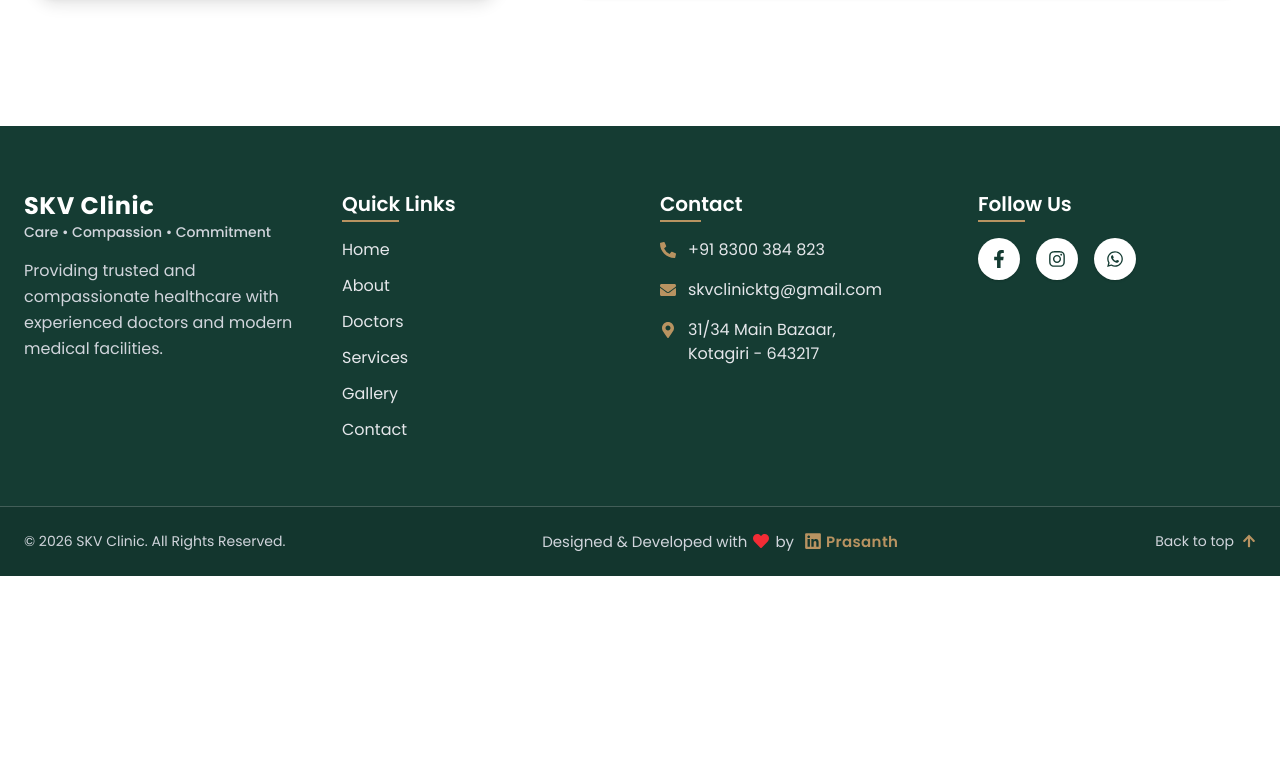
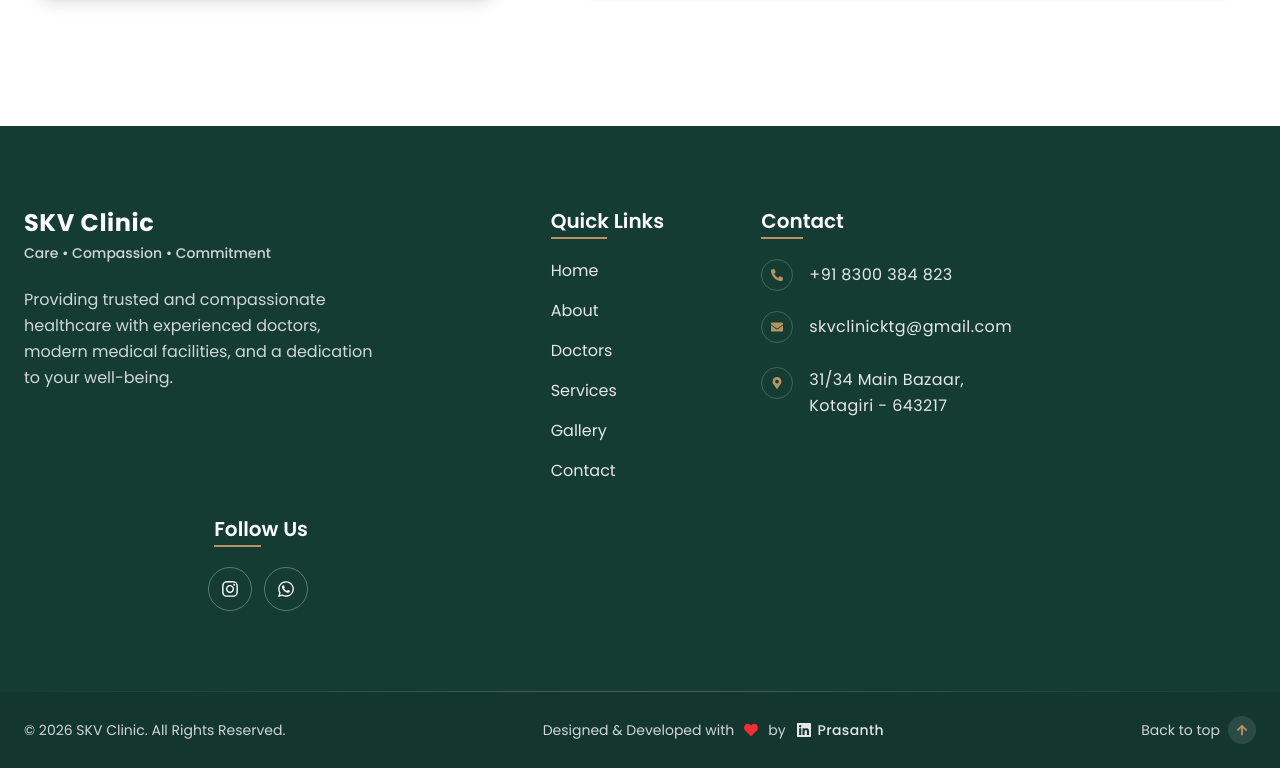
Before and after one commit to prasanthpraju/SKV-client, a React (Vite) app: page /contact in a window 1280 px wide. Shown: the part 1369-2137 px from the top of the page. Before the commit the page ends 1945 px from the top, so only its background shows below. Built offline with nearby package versions, Linux system fonts and the light colour scheme.

Commit message:
Update clinic website UI and images

```diff
--- a/src/components/home/Hero.tsx
+++ b/src/components/home/Hero.tsx
@@ -12,7 +12,7 @@ import {
 } from "react-icons/fi";
 
 // Importing your actual doctor image based on your VS Code folder structure
-import doctorImg from "../../assets/images/docter.jpeg";
+import doctorImg from "../../assets/images/about.jpeg";
 
 // Define the interface for the facilities array
 interface Facility {
@@ -81,21 +81,7 @@ const Hero: React.FC = () => {
                 Comprehensive care for your entire family. Equipped with advanced ECG, fully-featured diagnostic labs, and dedicated specialists.
               </p>
 
-              <div className="mt-10 flex flex-col sm:flex-row gap-4">
-                <a
-                  href="tel:+919344527595"
-                  className="group/btn relative overflow-hidden bg-[#153C33] text-white px-8 py-4 rounded-2xl font-bold flex items-center justify-center gap-3 shadow-[0_10px_20px_-10px_rgba(21,60,51,0.5)] transition-transform hover:-translate-y-1 active:scale-95"
-                >
-                  <FiPhoneCall className="text-[#B89361] group-hover/btn:rotate-12 transition-transform" />
-                  <span className="relative z-10">93445 27595</span>
-                </a>
-                <Link
-                  to="/facilities"
-                  className="px-8 py-4 rounded-2xl font-bold text-[#153C33] bg-transparent border-2 border-[#153C33]/20 hover:border-[#153C33] hover:bg-white transition-all active:scale-95 flex items-center justify-center gap-2 group/link"
-                >
-                  Explore Clinic <FiArrowRight className="group-hover/link:translate-x-1 transition-transform" />
-                </Link>
-              </div>
+
             </div>
           </div>
 
@@ -103,24 +89,13 @@ const Hero: React.FC = () => {
           <div className="md:col-span-12 lg:col-span-5 row-span-2 rounded-[2rem] relative overflow-hidden shadow-md min-h-[350px] bg-[#153C33] group">
             <img
               src={doctorImg}
-              alt="Chief Consultant at SKV Clinic"
+
               className="absolute inset-0 w-full h-full object-cover object-top transition-transform duration-[3s] group-hover:scale-105"
             />
 
             <div className="absolute inset-x-0 bottom-0 h-1/2 bg-gradient-to-t from-[#153C33]/90 via-[#153C33]/40 to-transparent" />
 
-            <div className="absolute bottom-6 left-6 right-6">
-              <div className="bg-white/10 backdrop-blur-md border border-white/20 p-4 rounded-2xl shadow-[0_8px_32px_rgba(0,0,0,0.15)] transform transition-transform duration-500 group-hover:-translate-y-2 hover:bg-white/20 cursor-default">
-                <div className="flex items-center gap-4">
-                  <div className="h-12 w-12 rounded-full bg-[#B89361] flex items-center justify-center text-white shadow-inner">
-                    <FiShield className="h-6 w-6" />
-                  </div>
-                  <div>
-                    <h4 className="text-white font-bold text-base tracking-wide">Chief Consultant</h4>
-                  </div>
-                </div>
-              </div>
-            </div>
+
           </div>
 
           {/* --- BENTO 3: Modern Care - Solid Background (Spans 4 cols) --- */}
--- a/src/components/layout/Footer.tsx
+++ b/src/components/layout/Footer.tsx
@@ -1,7 +1,6 @@
 import React from "react";
 import { Link } from "react-router-dom";
 import {
-  FaFacebookF,
   FaInstagram,
   FaWhatsapp,
   FaPhoneAlt,
@@ -9,17 +8,14 @@ import {
   FaMapMarkerAlt,
   FaArrowUp,
   FaLinkedin,
-  FaHeart // <-- Added Heart Icon
+  FaHeart
 } from "react-icons/fa";
-// import logo from "../../assets/images/logo.png";
 
-// 1. Define the TypeScript interface for your links
 interface QuickLink {
   name: string;
   path: string;
 }
 
-// 2. Apply the interface to your array
 const QUICK_LINKS: QuickLink[] = [
   { name: "Home", path: "/" },
   { name: "About", path: "/about" },
@@ -32,7 +28,6 @@ const QUICK_LINKS: QuickLink[] = [
 const Footer: React.FC = () => {
   const currentYear: number = new Date().getFullYear();
 
-  // Function to manually scroll to the top for the "Back to Top" button
   const scrollToTop = (): void => {
     window.scrollTo({
       top: 0,
@@ -41,36 +36,31 @@ const Footer: React.FC = () => {
   };
 
   return (
-    <footer className="bg-primary text-white relative">
-      <div className="mx-auto grid max-w-7xl gap-10 px-6 py-16 md:grid-cols-2 lg:grid-cols-4">
+    <footer className="bg-primary text-white relative border-t border-primary/20">
+      {/* Main Footer Content - Premium Spacious Grid */}
+      <div className="mx-auto grid max-w-[1400px] gap-12 px-6 py-20 sm:grid-cols-2 lg:grid-cols-12 lg:gap-8">
 
         {/* Clinic Info */}
-        <div className="flex flex-col space-y-4">
-          <div className="flex items-center gap-3">
-            {/* <img
-              src={logo}
-              alt="SKV Clinic Logo"
-              className="h-14 w-14 rounded-full bg-white p-1 object-cover"
-              loading="lazy"
-            /> */}
-            <div>
-              <h2 className="text-2xl font-bold tracking-wide">SKV Clinic</h2>
-              <p className="text-sm font-medium text-gray-300">
-                Care • Compassion • Commitment
-              </p>
-            </div>
+        <div className="flex flex-col space-y-4 text-center sm:text-left items-center sm:items-start lg:col-span-4 lg:pr-10">
+          <div>
+            {/* Original Bold Font */}
+            <h2 className="text-2xl font-bold tracking-wide">SKV Clinic</h2>
+            <p className="text-sm font-medium text-gray-300 mt-1">
+              Care • Compassion • Commitment
+            </p>
           </div>
-          <p className="text-gray-300 leading-relaxed">
-            Providing trusted and compassionate healthcare with experienced doctors and modern medical facilities.
+          <p className="text-gray-300 leading-relaxed max-w-sm mt-2">
+            Providing trusted and compassionate healthcare with experienced doctors, modern medical facilities, and a dedication to your well-being.
           </p>
         </div>
 
         {/* Quick Links */}
-        <div>
-          <h3 className="mb-5 text-xl font-semibold relative inline-block after:content-[''] after:absolute after:-bottom-1 after:left-0 after:h-[2px] after:w-1/2 after:bg-secondary">
+        <div className="text-center sm:text-left lg:col-span-2 lg:col-start-6">
+          {/* Original Header with Border/Underline */}
+          <h3 className="mb-6 text-xl font-semibold relative inline-block after:content-[''] after:absolute after:-bottom-1 after:left-1/2 sm:after:left-0 after:-translate-x-1/2 sm:after:translate-x-0 after:h-[2px] after:w-1/2 after:bg-secondary">
             Quick Links
           </h3>
-          <ul className="space-y-3">
+          <ul className="space-y-4">
             {QUICK_LINKS.map((link: QuickLink) => (
               <li key={link.name}>
                 <Link
@@ -85,33 +75,36 @@ const Footer: React.FC = () => {
         </div>
 
         {/* Contact */}
-        <div>
-          <h3 className="mb-5 text-xl font-semibold relative inline-block after:content-[''] after:absolute after:-bottom-1 after:left-0 after:h-[2px] after:w-1/2 after:bg-secondary">
+        <div className="text-center sm:text-left flex flex-col items-center sm:items-start lg:col-span-3">
+          <h3 className="mb-6 text-xl font-semibold relative inline-block after:content-[''] after:absolute after:-bottom-1 after:left-1/2 sm:after:left-0 after:-translate-x-1/2 sm:after:translate-x-0 after:h-[2px] after:w-1/2 after:bg-secondary">
             Contact
           </h3>
-          <div className="space-y-4 text-gray-200">
-            {/* Clickable Phone Link */}
+          <div className="space-y-5 text-gray-200 flex flex-col items-center sm:items-start">
             <a
               href="tel:+918300384823"
-              className="flex items-start gap-3 transition-colors duration-300 hover:text-secondary group"
+              className="flex items-center gap-4 transition-colors duration-300 hover:text-secondary group"
             >
-              <FaPhoneAlt className="mt-1 text-secondary group-hover:animate-pulse" />
-              <span>+91 8300 384 823</span>
+              <span className="flex h-8 w-8 items-center justify-center rounded-full border border-white/20 group-hover:border-secondary/50 transition-colors">
+                <FaPhoneAlt size={12} className="text-secondary group-hover:animate-pulse" />
+              </span>
+              <span className="tracking-wide">+91 8300 384 823</span>
             </a>
 
-            {/* Clickable Email Link */}
             <a
               href="mailto:skvclinicktg@gmail.com"
-              className="flex items-start gap-3 transition-colors duration-300 hover:text-secondary group"
+              className="flex items-center gap-4 transition-colors duration-300 hover:text-secondary group"
             >
-              <FaEnvelope className="mt-1 text-secondary" />
-              <span>skvclinicktg@gmail.com</span>
+              <span className="flex h-8 w-8 items-center justify-center rounded-full border border-white/20 group-hover:border-secondary/50 transition-colors">
+                <FaEnvelope size={12} className="text-secondary" />
+              </span>
+              <span className="tracking-wide">skvclinicktg@gmail.com</span>
             </a>
 
-            {/* Address */}
-            <div className="flex items-start gap-3">
-              <FaMapMarkerAlt className="mt-1 text-secondary shrink-0" />
-              <span>
+            <div className="flex items-start gap-4 text-left group">
+              <span className="flex h-8 w-8 shrink-0 items-center justify-center rounded-full border border-white/20 transition-colors mt-1">
+                <FaMapMarkerAlt size={12} className="text-secondary" />
+              </span>
+              <span className="leading-relaxed tracking-wide pt-1">
                 31/34 Main Bazaar,<br />
                 Kotagiri - 643217
               </span>
@@ -120,22 +113,17 @@ const Footer: React.FC = () => {
         </div>
 
         {/* Social */}
-        <div>
-          <h3 className="mb-5 text-xl font-semibold relative inline-block after:content-[''] after:absolute after:-bottom-1 after:left-0 after:h-[2px] after:w-1/2 after:bg-secondary">
+        <div className="text-center sm:text-left flex flex-col items-center sm:items-start lg:col-span-3 lg:items-end">
+          <h3 className="mb-6 text-xl font-semibold relative inline-block after:content-[''] after:absolute after:-bottom-1 after:left-1/2 sm:after:left-0 after:-translate-x-1/2 sm:after:translate-x-0 after:h-[2px] after:w-1/2 after:bg-secondary">
             Follow Us
           </h3>
-          <div className="flex gap-4">
+          <div className="flex gap-3 justify-center sm:justify-start">
             <a
-              href="#"
-              aria-label="Facebook"
-              className="rounded-full bg-white p-3 text-primary shadow-sm transition-all duration-300 hover:-translate-y-1 hover:bg-secondary hover:text-white hover:shadow-md focus:outline-none focus:ring-2 focus:ring-secondary focus:ring-offset-2 focus:ring-offset-primary"
-            >
-              <FaFacebookF size={18} />
-            </a>
-            <a
-              href="#"
+              href="https://www.instagram.com/skvclinic?utm_source=qr&stkn=ZnRrcXZmaGJxbG9i"
+              target="_blank"
+              rel="noreferrer noopener"
               aria-label="Instagram"
-              className="rounded-full bg-white p-3 text-primary shadow-sm transition-all duration-300 hover:-translate-y-1 hover:bg-secondary hover:text-white hover:shadow-md focus:outline-none focus:ring-2 focus:ring-secondary focus:ring-offset-2 focus:ring-offset-primary"
+              className="group flex h-11 w-11 items-center justify-center rounded-full border border-white/30 bg-transparent text-white transition-all duration-300 hover:-translate-y-1 hover:border-secondary hover:text-secondary hover:shadow-[0_0_15px_rgba(184,147,97,0.2)]"
             >
               <FaInstagram size={18} />
             </a>
@@ -144,7 +132,7 @@ const Footer: React.FC = () => {
               target="_blank"
               rel="noreferrer noopener"
               aria-label="WhatsApp"
-              className="rounded-full bg-white p-3 text-primary shadow-sm transition-all duration-300 hover:-translate-y-1 hover:bg-secondary hover:text-white hover:shadow-md focus:outline-none focus:ring-2 focus:ring-secondary focus:ring-offset-2 focus:ring-offset-primary"
+              className="group flex h-11 w-11 items-center justify-center rounded-full border border-white/30 bg-transparent text-white transition-all duration-300 hover:-translate-y-1 hover:border-secondary hover:text-secondary hover:shadow-[0_0_15px_rgba(184,147,97,0.2)]"
             >
               <FaWhatsapp size={18} />
             </a>
@@ -152,27 +140,32 @@ const Footer: React.FC = () => {
         </div>
       </div>
 
-      {/* Copyright, Developer & Back to Top Footer */}
-      <div className="border-t border-white/20 bg-black/10 py-6 px-6">
-        <div className="mx-auto flex max-w-7xl flex-col items-center justify-between gap-4 text-sm text-gray-300 md:flex-row">
+      {/* Elegant Divider */}
+      <div className="w-full px-6">
+        <div className="mx-auto max-w-[1400px] h-px bg-gradient-to-r from-transparent via-white/20 to-transparent"></div>
+      </div>
+
+      {/* Copyright & Developer Bar */}
+      <div className="py-6 px-6 bg-black/10">
+        <div className="mx-auto flex max-w-[1400px] flex-col items-center justify-between gap-6 text-sm text-gray-300 md:flex-row">
 
           {/* Left: Copyright */}
-          <p className="text-center md:text-left">
+          <p className="text-center md:text-left order-3 md:order-1">
             © {currentYear} SKV Clinic. All Rights Reserved.
           </p>
 
-          {/* Center: Developer Credit with Heart */}
-          <div className="flex items-center gap-1.5 text-[15px]">
+          {/* Center: Developer Credit */}
+          <div className="flex flex-wrap items-center justify-center gap-1.5 order-2 text-center">
             <span>Designed & Developed with</span>
-            <FaHeart className="text-red-500 animate-pulse" size={16} />
+            <FaHeart className="text-red-500 animate-pulse mx-1" size={14} />
             <span>by</span>
             <a
               href="https://www.linkedin.com/in/prasanth-j-7a8985304"
               target="_blank"
               rel="noopener noreferrer"
-              className="flex items-center gap-1 ml-1 text-secondary hover:text-white hover:underline transition-all duration-300 font-semibold tracking-wide"
+              className="flex items-center gap-1.5 ml-1 text-gray-200 hover:text-secondary hover:underline transition-all duration-300 font-medium tracking-wide"
             >
-              <FaLinkedin size={18} />
+              <FaLinkedin size={16} />
               <span>Prasanth</span>
             </a>
           </div>
@@ -180,11 +173,13 @@ const Footer: React.FC = () => {
           {/* Right: Back to Top Button */}
           <button
             onClick={scrollToTop}
-            className="flex items-center gap-2 hover:text-secondary transition-colors duration-300 focus:outline-none"
+            className="group flex items-center gap-2 hover:text-secondary transition-colors duration-300 focus:outline-none order-1 md:order-3 bg-white/5 md:bg-transparent px-4 py-2 md:p-0 rounded-full md:rounded-none"
             aria-label="Scroll to top"
           >
             <span>Back to top</span>
-            <FaArrowUp className="text-secondary" />
+            <span className="flex h-7 w-7 items-center justify-center rounded-full border border-white/20 md:border-transparent md:bg-white/10 group-hover:bg-secondary/20 group-hover:border-secondary/30 transition-all">
+              <FaArrowUp size={12} className="text-secondary" />
+            </span>
           </button>
 
         </div>
--- a/src/pages/About/About.tsx
+++ b/src/pages/About/About.tsx
@@ -1,6 +1,7 @@
 // import React from 'react';
 import { Link } from 'react-router-dom';
 import { motion } from 'framer-motion';
+import aboutImage from  "../../assets/images/about.jpeg"
 // import { Helmet } from 'react-helmet';
 import {
   FiActivity,
@@ -13,6 +14,7 @@ import {
   FiTarget,
   FiEye,
 } from 'react-icons/fi';
+
 
 const About = () => {
   // Generate Schema.org JSON-LD for Search Engines
@@ -62,7 +64,7 @@ const About = () => {
             >
               <div className="group relative rounded-3xl overflow-hidden shadow-sm aspect-[4/5] w-full bg-gray-100">
                 <img
-                  src="https://images.unsplash.com/photo-1519494026892-80bbd2d6fd0d?auto=format&fit=crop&q=80&w=1000"
+                  src={aboutImage}
                   alt="SKV Clinic Facility"
                   loading="lazy"
                   className="w-full h-full object-cover group-hover:scale-105 transition-transform duration-700"
@@ -71,17 +73,7 @@ const About = () => {
               </div>
 
               {/* Floating Badge */}
-              <div className="absolute -bottom-8 -left-4 lg:-left-8 bg-white/90 backdrop-blur-md p-6 rounded-3xl shadow-xl border border-gray-100 max-w-[240px] hover:-translate-y-2 transition-all duration-500">
-                <div className="flex items-center gap-4">
-                  <div className="w-12 h-12 bg-primary/10 text-secondary rounded-full flex items-center justify-center">
-                    <FiHeart className="w-6 h-6 fill-current" />
-                  </div>
-                  <div>
-                    <p className="text-secondary font-bold text-xs uppercase tracking-wider mb-1">New</p>
-                    <p className="text-primary font-bold text-sm leading-tight">Modern Healthcare Patient First Care</p>
-                  </div>
-                </div>
-              </div>
+
             </motion.div>
 
             {/* Right: Content */}
@@ -132,15 +124,7 @@ const About = () => {
                 </div>
               </div>
 
-              <div>
-                <Link
-                  to="/contact"
-                  className="inline-flex items-center justify-center gap-3 bg-primary text-white px-8 py-4 rounded-full font-semibold hover:bg-secondary hover:shadow-lg hover:-translate-y-1 transition-all duration-300 active:scale-[0.98]"
-                >
-                  Learn More
-                  <FiArrowRight />
-                </Link>
-              </div>
+
             </motion.div>
           </div>
 
--- a/src/pages/Contact/Contact.tsx
+++ b/src/pages/Contact/Contact.tsx
@@ -81,7 +81,7 @@ const Contact: React.FC = () => {
                   Skip the wait and schedule your visit online.
                 </p>
                 <Link
-                  to="/appointment"
+                  to="/book-appointment"
                   className="inline-flex w-full items-center justify-center gap-2 rounded-full bg-secondary px-8 py-4 font-semibold text-white shadow-md transition-all duration-300 hover:bg-white hover:text-primary hover:shadow-lg hover:-translate-y-1 active:scale-[0.98]"
                 >
                   <FaCalendarCheck />
```
Also changed, not shown: src/components/common/WhatsAppButton.tsx (+29 -11 lines), src/assets/images/docter.jpeg (deleted), 1 other file (tests, documents, lock files or other folders).
